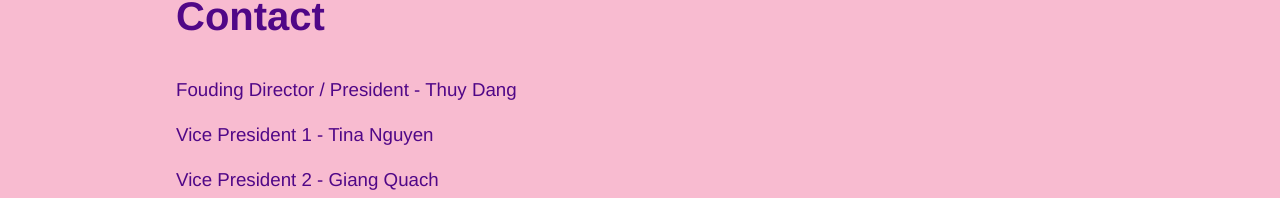
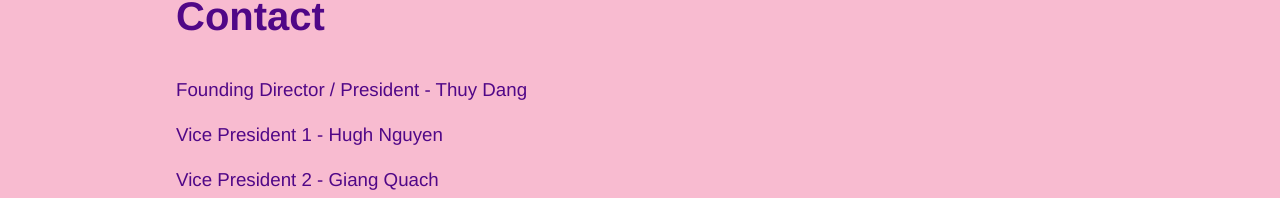
Before and after one commit to jdinhify/web-ava-inc, a Next.js app: page / in a window 1280 px wide. Shown: the part 3555-3753 px from the top of the page. Built offline with nearby package versions, Linux system fonts and the light colour scheme.

Commit message:
Change vice president 1 name

```diff
--- a/components/home-contact.js
+++ b/components/home-contact.js
@@ -7,8 +7,8 @@ export const HomeContact = () => (
       <div className="content">
         <h2>Contact</h2>
 
-        <h3>Fouding Director / President - Thuy Dang</h3>
-        <h3>Vice President 1 - Tina Nguyen</h3>
+        <h3>Founding Director / President - Thuy Dang</h3>
+        <h3>Vice President 1 - Hugh Nguyen</h3>
         <h3>Vice President 2 - Giang Quach</h3>
         <h3>Secretary - Mai Nguyen</h3>
         <h3>Treasurer - Le Vo</h3>
```
